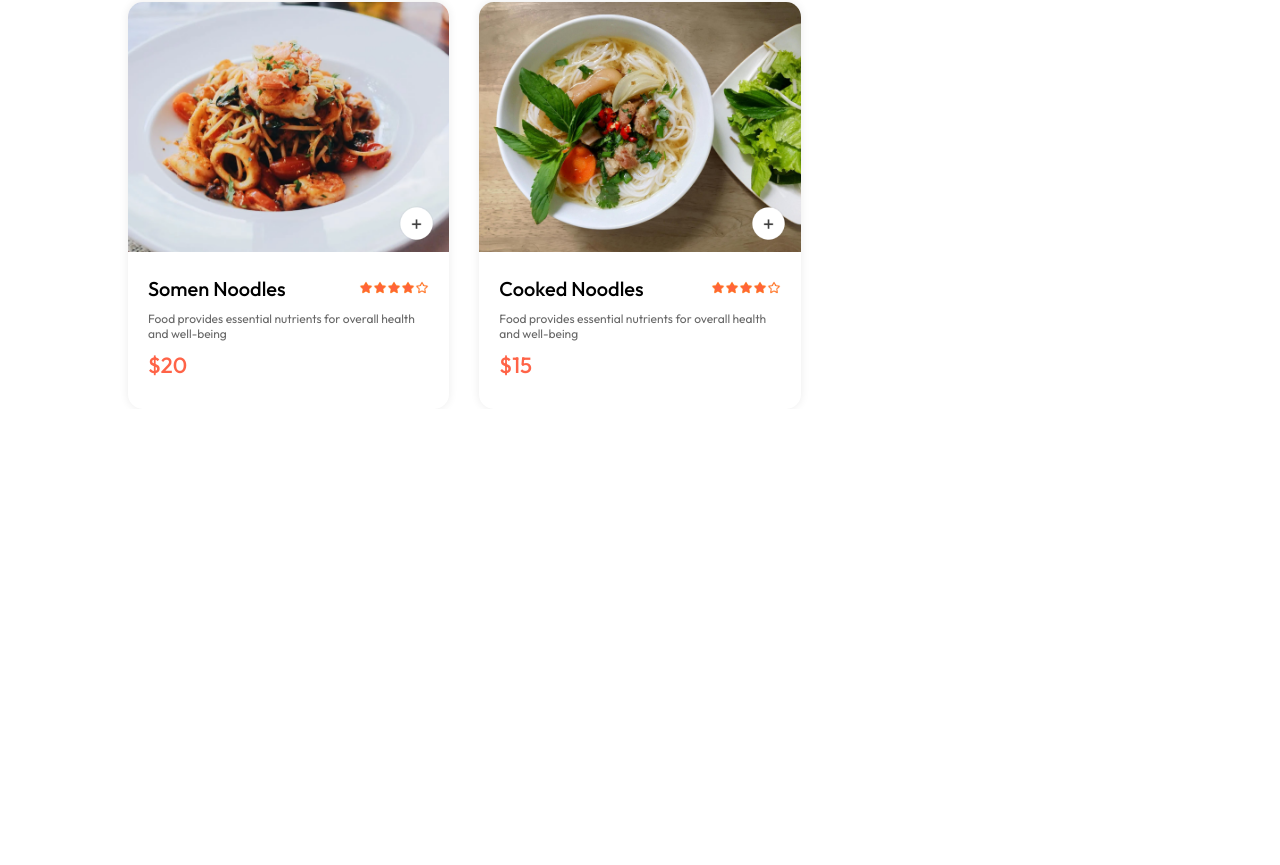
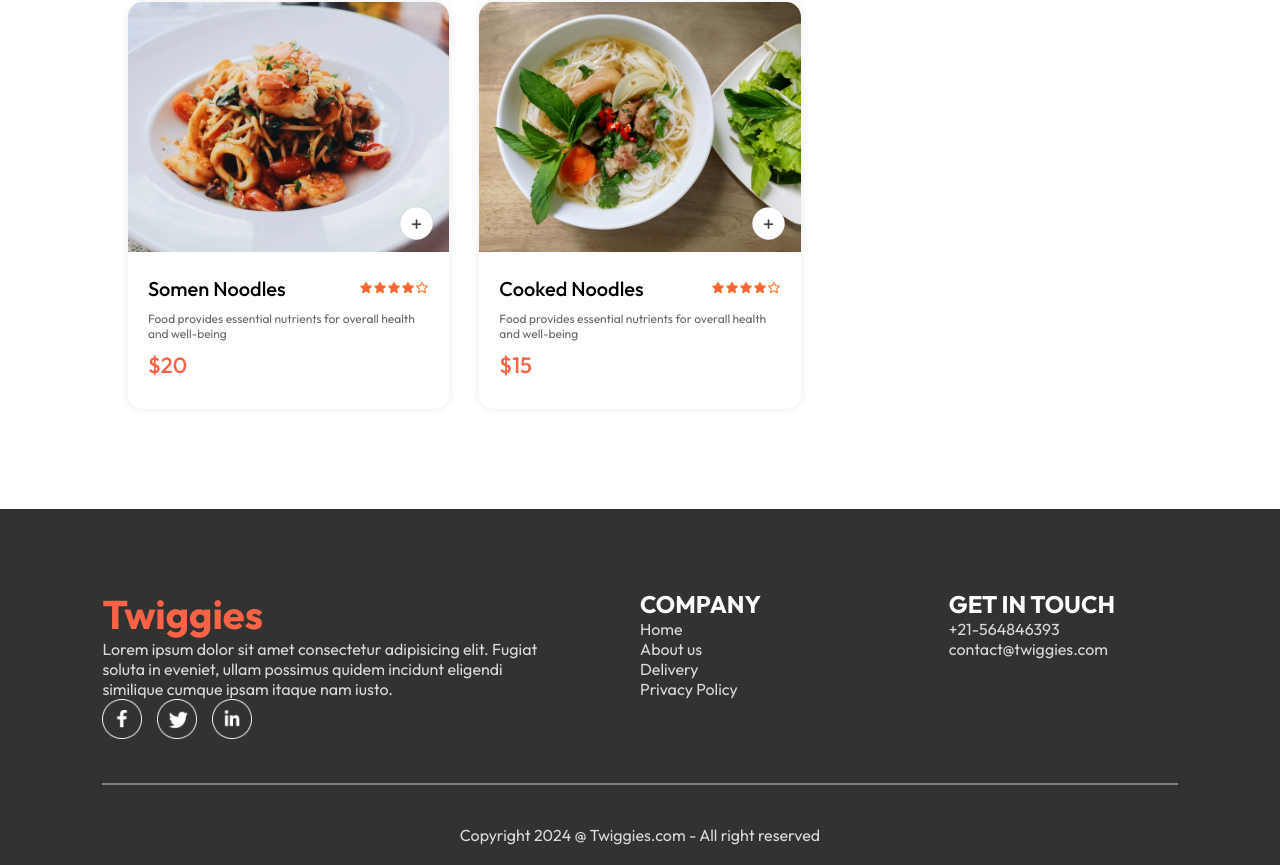
Before and after one commit to gauravdotiyal/Twiggies, a React (Vite) app: page / in a window 1280 px wide. Shown: the part 5402-6267 px from the top of the page. Before the commit the page ends 5811 px from the top, so only its background shows below. Built offline with nearby package versions, Linux system fonts and the light colour scheme.

Commit message:
footer part completed

```diff
--- a/src/App.jsx
+++ b/src/App.jsx
@@ -1,24 +1,26 @@
-import React from 'react'
-import "./App.css"
-import Navbar from './components/Navbar/Navbar'
-import {Route,Routes} from 'react-router-dom'
-import Home from './pages/Home/Home'
-import Cart from './pages/Cart/Cart'
-import PlaceOrder from './pages/PlaceOrder/PlaceOrder'
-
+import React from "react";
+import "./App.css";
+import Navbar from "./components/Navbar/Navbar";
+import { Route, Routes } from "react-router-dom";
+import Home from "./pages/Home/Home";
+import Cart from "./pages/Cart/Cart";
+import PlaceOrder from "./pages/PlaceOrder/PlaceOrder";
+import Footer from "./components/Footer/Footer";
 
 const App = () => {
   return (
-    <div className='app'>
-        <Navbar/>
+    <>
+        <div className="app">
+          <Navbar />
+            <Routes>
+              <Route exact path="/" element={<Home />} />
+              <Route path="/cart" element={<Cart />} />
+              <Route path="/PlaceOrder" element={<PlaceOrder />} />
+            </Routes>
+        </div>
+        <Footer />
+    </>
+  );
+};
 
-        <Routes>
-            <Route exact path='/' element={<Home/>} />
-            <Route path='/cart' element={<Cart/>} />
-            <Route path='/PlaceOrder' element={<PlaceOrder/>} />
-        </Routes>
-    </div>
-  )
-}
-
-export default App
+export default App;
--- a/src/components/FoodDisplay/FoodDisplay.jsx
+++ b/src/components/FoodDisplay/FoodDisplay.jsx
@@ -14,7 +14,9 @@
         <h2>Top dishes near you</h2>
         <div className="food-display-list">
           {food_list.map((item,index)=>{
-            return  <FoodItem key={index} id={item._id} name={item.name} price={item.price} description={item.description} image={item.image} />
+            if(category==="All" || category===item.category){
+              return  <FoodItem key={index} id={item._id} name={item.name} price={item.price} description={item.description} image={item.image} />
+            }
           })}
         </div>
     </div>
--- /dev/null
+++ b/src/components/Footer/Footer.css
@@ -0,0 +1,42 @@
+.footer{
+    margin-top: 100px;
+    color: #d9d9d9;
+    background-color: #323232;
+    display: flex;
+    flex-direction: column;
+    align-items: center;
+    gap: 20px;
+    padding: 20px 8vw;
+    padding-top: 80px;
+}
+.footer-content{
+   width: 100%;
+   display: grid;
+   grid-template-columns: 2fr 1fr 1fr;
+   gap: 80px;
+}
+.footer-content-left li, .footer-content-center li, .footer-content-right li{
+    display: flex;
+    flex-direction: column;
+    align-items: start;
+    gap: 20px;
+    cursor: pointer;
+}
+.footer-content-center h2, .footer-content-right h2{
+    color: white;
+}
+.footer-social-icons img{
+    width: 40px;
+    margin-right: 15px;
+}
+.footer hr{
+    width: 100%;
+    height: 2px;
+    margin: 20px 0;
+    background-color: grey;
+    border: none;
+}
+.footer-content-left h1{
+    color: tomato;
+    font-size: 40px;
+}
--- /dev/null
+++ b/src/components/Footer/Footer.jsx
@@ -0,0 +1,43 @@
+import React from 'react'
+import './Footer.css'
+import { assets } from '../../assets/assets'
+
+
+const Footer = () => {
+  return (
+    <div className='footer' id='footer'>
+        <div className="footer-content">
+            <div className="footer-content-left">
+                 {/* <img src={assets.logo} alt="" /> */}
+                 <h1>Twiggies</h1>
+                 <p>Lorem ipsum dolor sit amet consectetur adipisicing elit. Fugiat soluta in eveniet, ullam possimus quidem incidunt eligendi similique cumque ipsam itaque nam iusto.</p>
+                 <div className="footer-social-icons">
+                    <img src={assets.facebook_icon} alt="" />
+                    <img src={assets.twitter_icon} alt="" />
+                    <img src={assets.linkedin_icon} alt="" />
+                 </div>
+            </div>
+            <div className="footer-content-center">
+                    <h2>COMPANY</h2>
+                    <ul>
+                        <li>Home</li>
+                        <li>About us</li>
+                        <li>Delivery</li>
+                        <li>Privacy Policy</li>
+                    </ul>
+            </div>
+            <div className="footer-content-right">
+                   <h2>GET IN TOUCH</h2>
+                   <ul>
+                     <li>+21-564846393</li>
+                     <li>contact@twiggies.com</li>
+                   </ul>
+            </div>
+        </div>
+        <hr />
+        <p className='footer-copyright'>Copyright 2024 @ Twiggies.com - All right reserved</p>
+    </div>
+  )
+}
+
+export default Footer
```
